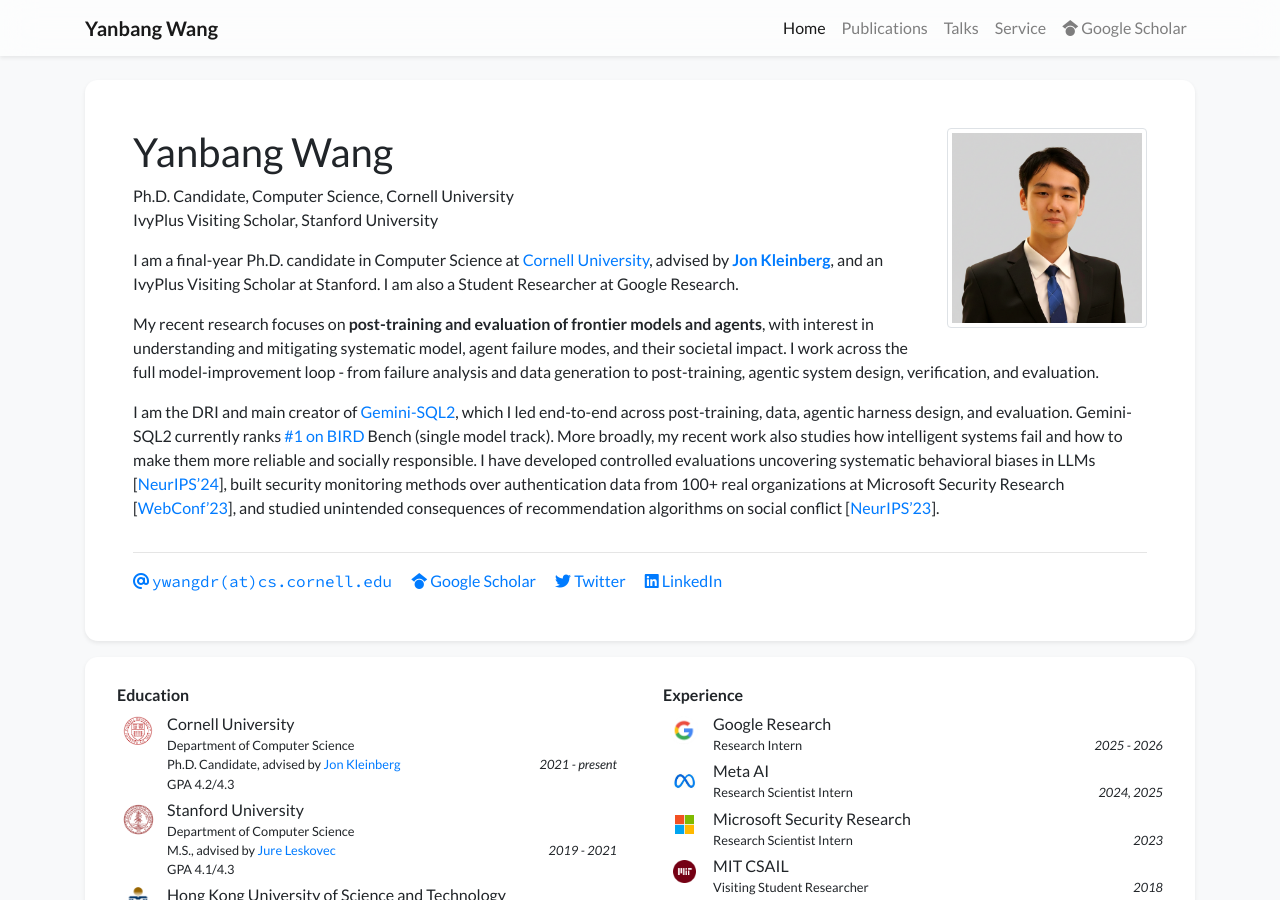
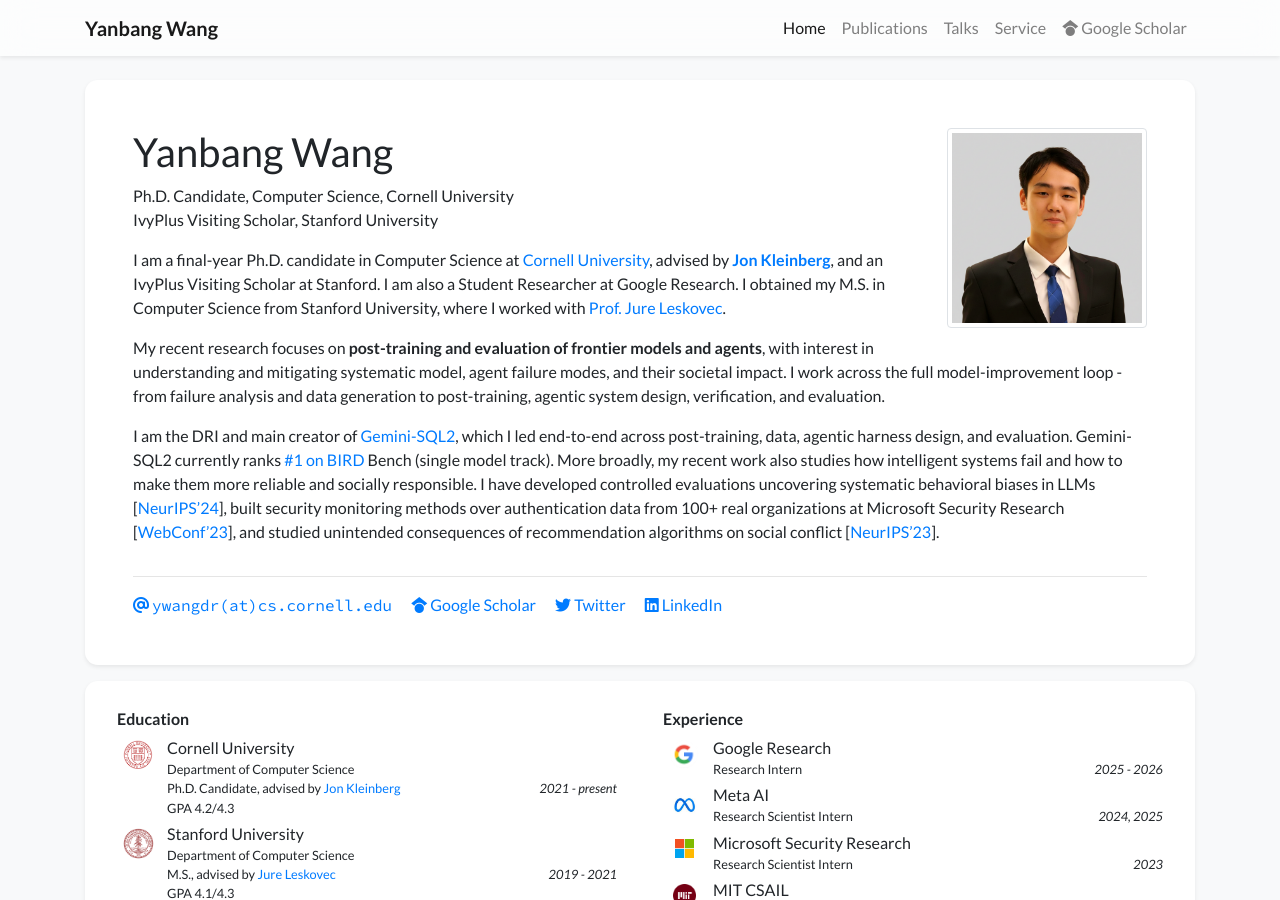
Before and after one commit to Abel0828/abel0828.github.io, a Jekyll site: the page built from index.html, in a window 1280 px wide and 900 px high. Built offline with Jekyll 4.4.1, drawn with Linux system fonts in a browser that asks for light colours; nearby versions of some CDN libraries; a style sheet for code colours, icons or effects is not loaded.

Commit message:
Restore Stanford masters sentence in opening bio

```diff
--- a/_data/profile.yml
+++ b/_data/profile.yml
@@ -20,6 +20,8 @@ short_bio: >-
     <a href="https://www.cs.cornell.edu/" target="_blank">Cornell University</a>,
     advised by <a href="https://www.cs.cornell.edu/home/kleinber/" target="_blank"><strong>Jon Kleinberg</strong></a>,
     and an IvyPlus Visiting Scholar at Stanford. I am also a Student Researcher at Google Research.
+    I obtained my M.S. in Computer Science from Stanford University, where I worked with
+    <a href="https://cs.stanford.edu/people/jure/" target="_blank">Prof. Jure Leskovec</a>.
   </p>
   <p>
     My recent research focuses on <strong>post-training and evaluation of frontier models and agents</strong>,
```
